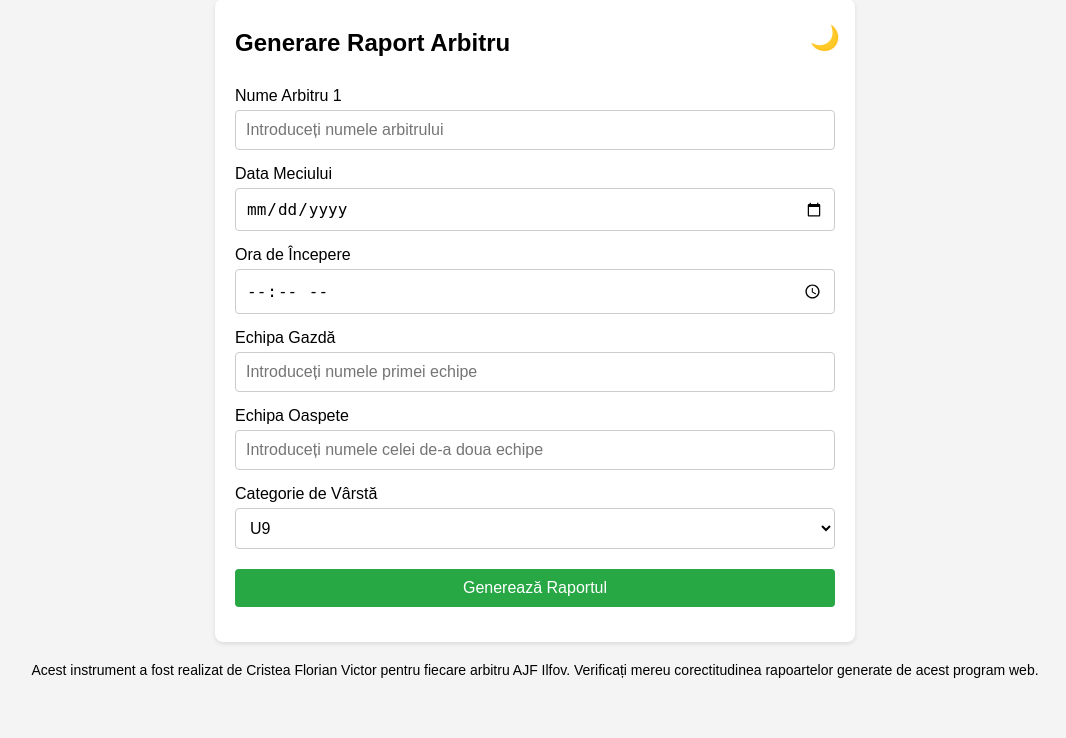
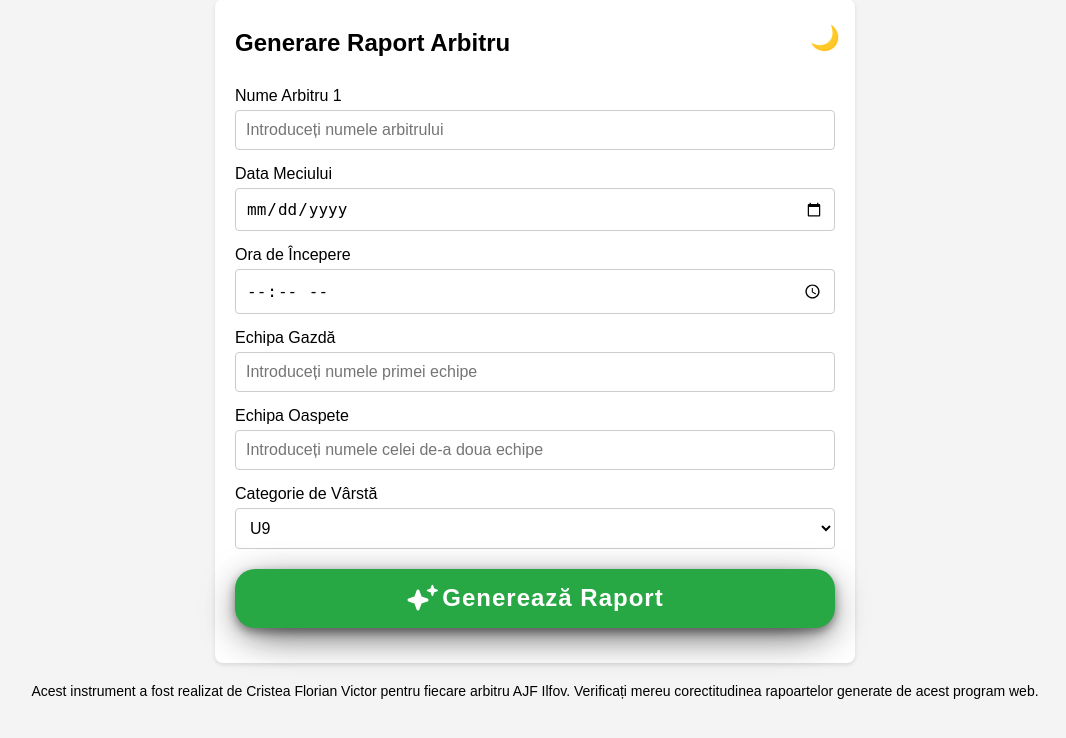
Before and after one commit to retrozenith/referee-report-tool, a Flask app: page / in a window 1280 px wide. Shown: the part 21-759 px from the top of the page, without its empty margins (105-1171 px from the left). Run offline with Flask 3, Linux system fonts and the light colour scheme.

Commit message:
website: add some AI magik

```diff
--- a/website/templates/index.html
+++ b/website/templates/index.html
@@ -180,6 +180,39 @@
         .hidden {
            display: none;
         }
+        .button {
+          cursor: pointer;
+          border-top: none;
+          border-radius: 20px;
+          position: relative;
+          box-shadow: 0px 4px 10px #00000062, 0px 10px 40px -10px #000000a6,
+            0px 12px 45px -15px #00000071;
+          transition: all 0.3s ease;
+        }
+        .inner {
+          font-size: 1.5rem;
+          display: flex;
+          align-items: center;
+          justify-content: center;
+          gap: 12px;
+          font-weight: 600;
+          letter-spacing: 1px;
+          border-radius: 16px;
+        }
+        .svgs {
+          position: relative;
+          margin-top: 9px;
+          z-index: 10;
+        }
+        .svgs .svg-s {
+          position: absolute;
+          font-size: 0.8rem;
+          left: 20px;
+          top: -4px;
+        }
+        .button:active {
+          box-shadow: none;
+        }
     </style>
 </head>
 <body>
@@ -238,8 +271,37 @@
             <option value="U13">U13</option>
             <option value="U15">U15+</option>
         </select>
-
-        <button type="submit">Generează Raportul</button>
+        <button type="submit" class="button">
+            <div class="inner">
+              <div class="svgs">
+                <svg
+                  viewBox="0 0 256 256"
+                  height="1em"
+                  width="1em"
+                  xmlns="http://www.w3.org/2000/svg"
+                  class="svg-l"
+                >
+                  <path
+                    d="M240 128a15.79 15.79 0 0 1-10.5 15l-63.44 23.07L143 229.5a16 16 0 0 1-30 0l-23.06-63.44L26.5 143a16 16 0 0 1 0-30l63.44-23.06L113 26.5a16 16 0 0 1 30 0l23.07 63.44L229.5 113a15.79 15.79 0 0 1 10.5 15"
+                    fill="currentColor"
+                  ></path>
+                </svg>
+                <svg
+                  viewBox="0 0 256 256"
+                  height="1em"
+                  width="1em"
+                  xmlns="http://www.w3.org/2000/svg"
+                  class="svg-s"
+                >
+                  <path
+                    d="M240 128a15.79 15.79 0 0 1-10.5 15l-63.44 23.07L143 229.5a16 16 0 0 1-30 0l-23.06-63.44L26.5 143a16 16 0 0 1 0-30l63.44-23.06L113 26.5a16 16 0 0 1 30 0l23.07 63.44L229.5 113a15.79 15.79 0 0 1 10.5 15"
+                    fill="currentColor"
+                  ></path>
+                </svg>
+              </div>
+              Generează Raport
+            </div>
+          </button>
     </form>
 </div>
 <footer>
```
